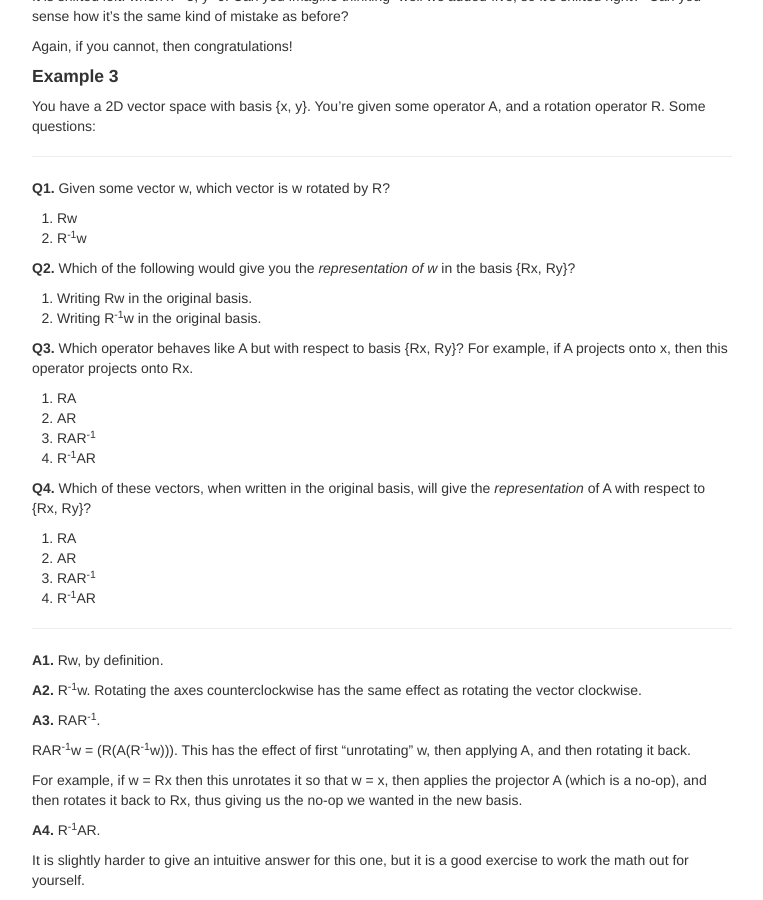
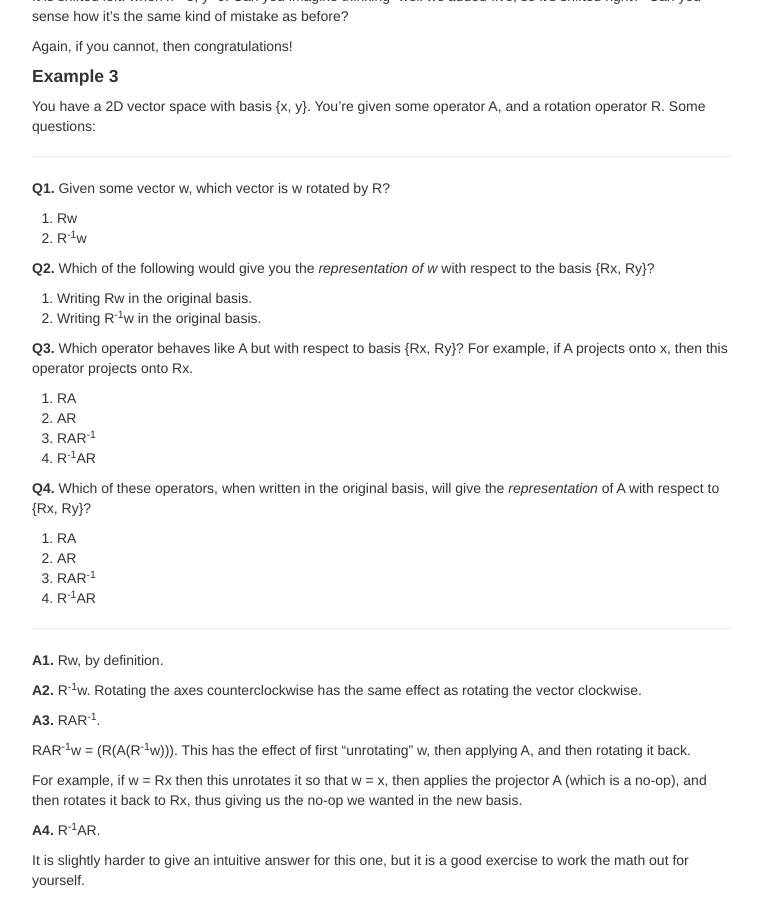
Before and after one commit to monktastic/blog, a Jekyll site: the page built from pages/keeping-things-straight.md, in a window 1280 px wide and 900 px high, scrolled down 478 px. Shown: the whole window, without its empty margins (258-1021 px from the left). Built offline with Jekyll 4.4.1, drawn with Linux system fonts in a browser that asks for light colours.

Commit message:
Fixing wording (KTS)

```diff
--- a/pages/keeping-things-straight.md
+++ b/pages/keeping-things-straight.md
@@ -46,7 +46,7 @@ A, and a rotation operator R. Some questions:
   1. R<sup>-1</sup>w
 
 **Q2.** Which of the following would give you the _representation of w_
-in the basis {Rx, Ry}?
+with respect to the basis {Rx, Ry}?
 
   1. Writing Rw in the original basis.
   1. Writing R<sup>-1</sup>w in the original basis.
@@ -61,7 +61,7 @@ example, if A projects onto x, then this operator projects onto Rx.
   4. R<sup>-1</sup>AR
 
 **Q4.**
-Which of these vectors, when written in the original basis, will give
+Which of these operators, when written in the original basis, will give
 the *representation* of A with respect to {Rx, Ry}?
 
   1. RA
```
